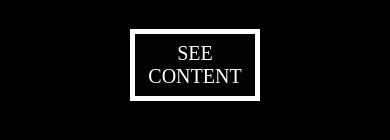
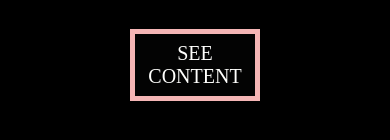
Before and after one commit to nahuishon/Peridos, a plain HTML site: page index.html in a window 390 px wide. Shown: the part 602-742 px from the top of the page. Drawn offline with Linux system fonts and the light colour scheme.

Commit message:
Update style.css

```diff
--- a/style.css
+++ b/style.css
@@ -88,9 +88,9 @@ main{
   font-size: 1.5em;
   margin: 0 auto;
   width: 15%;
-  padding: 8px;
+  padding: 28px;
   border: 5px solid;
-  border-color: #ffffff;
+  border-color: #f4b5b5;
   background-color: rgba(16, 16, 16, 0.2);
   transition: 0.35s;
 }
@@ -177,7 +177,7 @@ main{
           width: 15%;
           padding: 8px;
           border: 5px solid;
-          border-color: #ffffff;
+          border-color: #f4b5b5;
           background-color: rgba(16, 16, 16, 0.2);
           transition: 0.35s;
         }
@@ -271,7 +271,7 @@ main{
                width: 45%;
                padding: 8px;
                border: 5px solid;
-               border-color: #ffffff;
+               border-color: #f4b5b5;
                background-color: rgba(16, 16, 16, 0.2);
                transition: 0.35s;
              }
```
